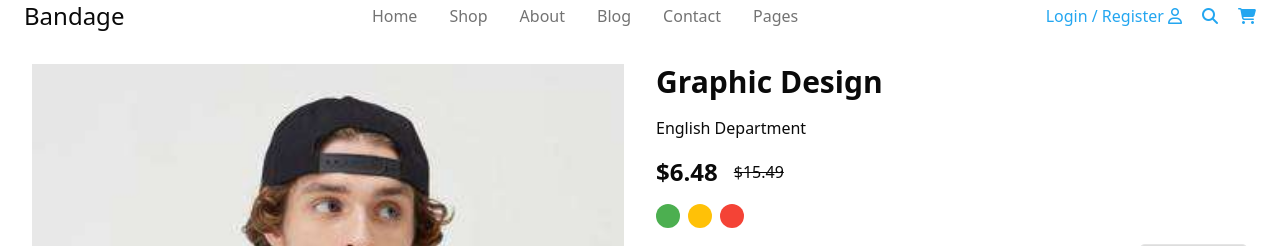
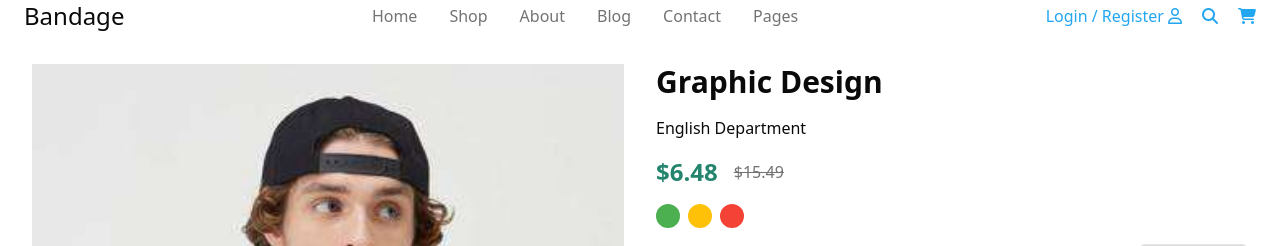
Before and after one commit to NdaTrky/my-eccomerce, a React (Vite) app: page /product/1 in a window 1280 px wide. Shown: the top 246 px of the page. Built offline with nearby package versions, Linux system fonts and the light colour scheme.

Commit message:
ProductDetails has been updated again.

```diff
--- a/src/pages/ProductDetail.jsx
+++ b/src/pages/ProductDetail.jsx
@@ -25,8 +25,8 @@ function ProductDetail() {
         <h1 className="text-3xl font-bold mb-4">{product.title}</h1>
         <p className="text-gray-600 mb-4">{product.description}</p>
         <div className="flex items-center gap-4 mb-4">
-          <span className="text-2xl font-bold text-blue-600">{product.price}</span>
-          <span className="text-gray-500 line-through">{product.originalPrice}</span>
+          <span className="price-new text-2xl font-bold text-blue-600">{product.price}</span>
+          <span className="price-old text-gray-500 line-through">{product.originalPrice}</span>
         </div>
         <div className="flex gap-2 mb-4">
           {product.colors.map((color, index) => (
```
